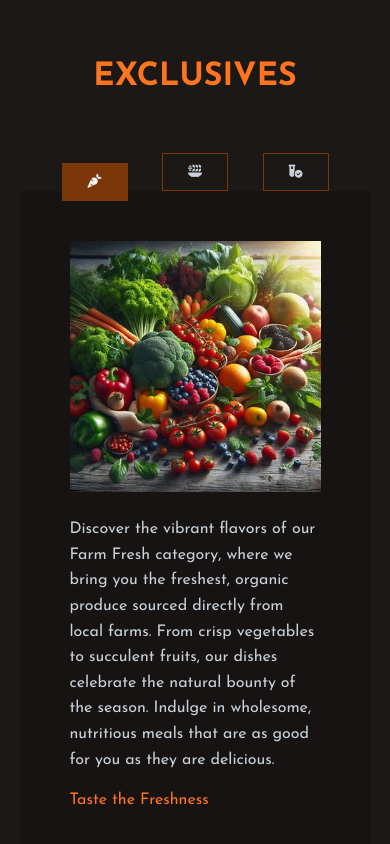
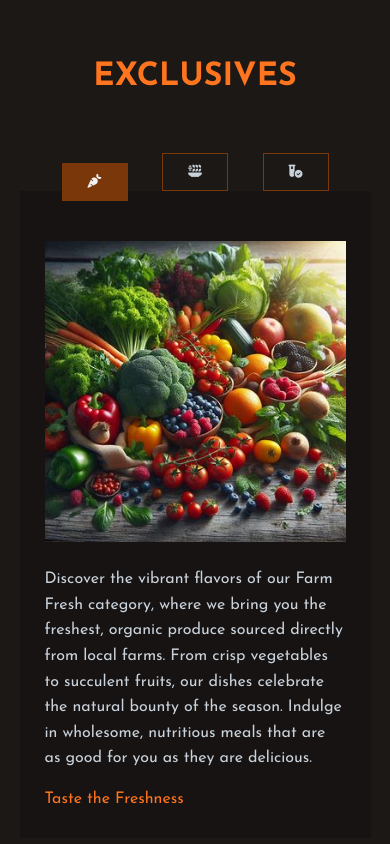
Before and after one commit to iamselviraja/aroma, a website: page index.html in a window 390 px wide. Shown: the part 4152-4996 px from the top of the page. Drawn offline with Linux system fonts and the light colour scheme.

Commit message:
Modified padding for the tab content

```diff
--- a/sass/base/_mediaqueries.scss
+++ b/sass/base/_mediaqueries.scss
@@ -155,6 +155,8 @@
 
     .exclusives {
         &__desc {
+            padding: 5rem 2.5rem 2.5rem !important;
+
             &--tab {
                 &--img {
                     width: 100% !important;
```
Also changed, not shown: styles.css.
